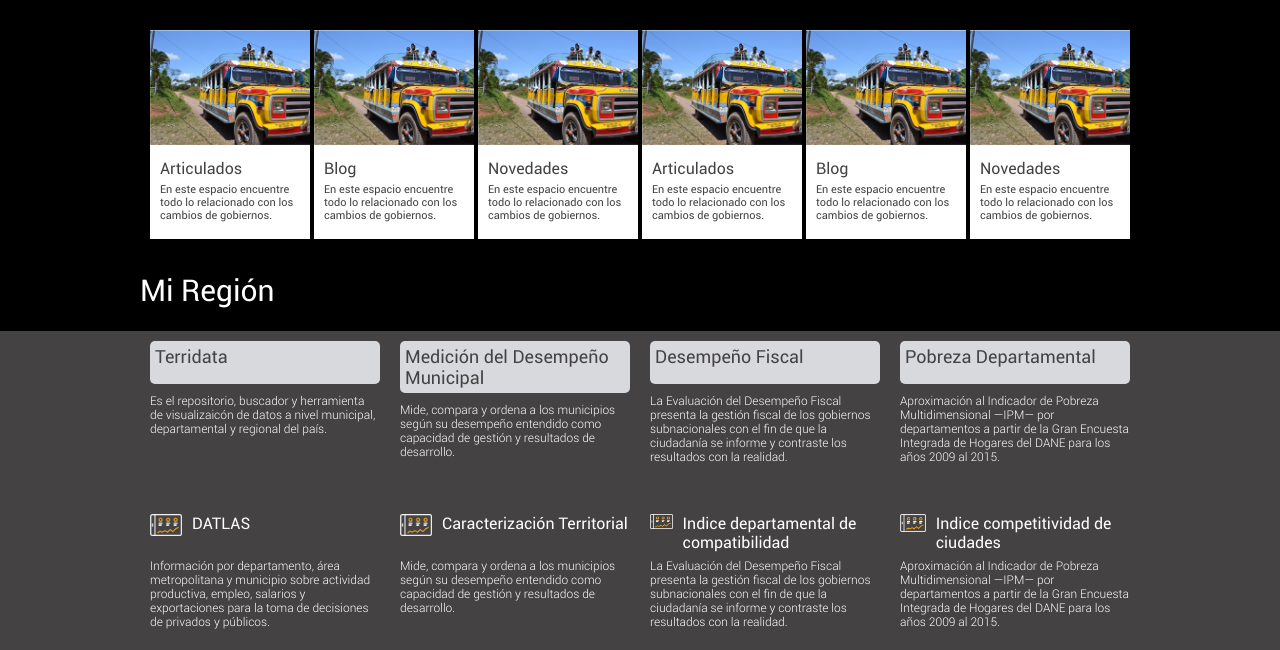
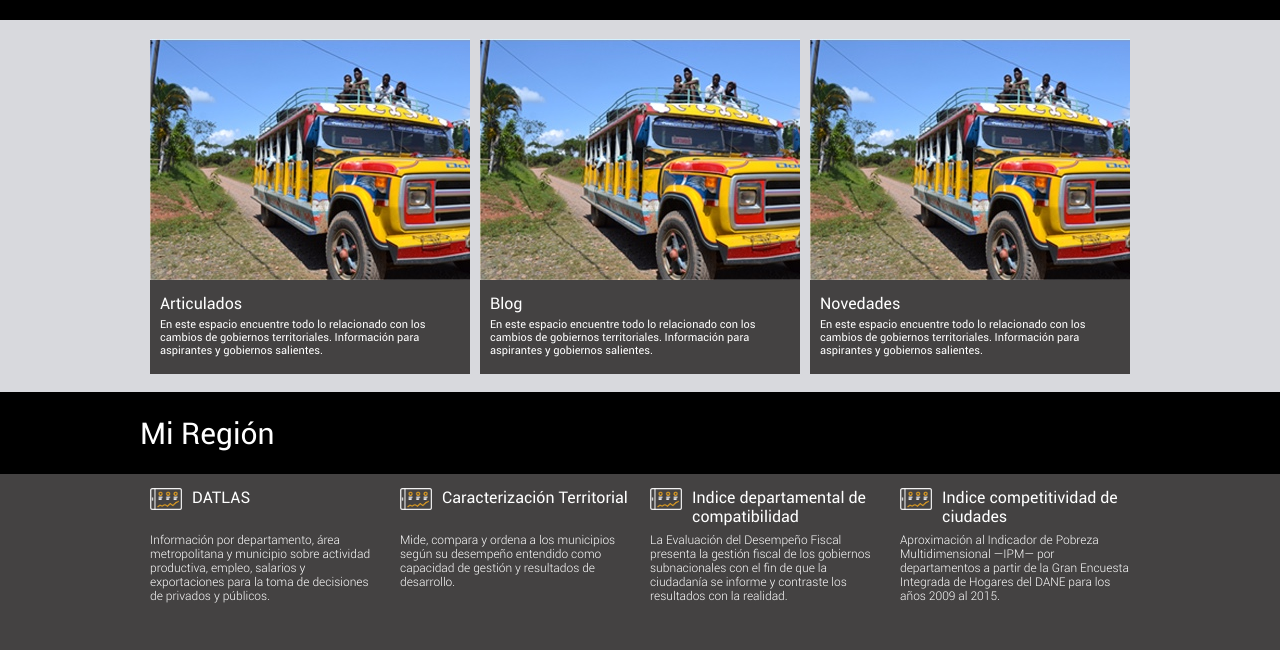
Before and after one commit to diegoguevara/2019_07, a website: page mejores_gobiernos.html in a window 1280 px wide. Shown: the part 643-1293 px from the top of the page. Drawn offline with Linux system fonts and the light colour scheme.

Commit message:
ajusta seccion recomendados

```diff
--- a/css/style.css
+++ b/css/style.css
@@ -432,6 +432,54 @@ video, .video{
     text-decoration: underline;
 }
 
+
+
+/* RECOMMENDED SECTION 3 cuadros*/
+
+.p-o-recommended-section-3 {
+    display: flex;
+    min-height: 372px;
+    background: #D8D9DD;
+}
+
+.p-o-recommended-section-3 > div {
+    justify-content: space-between;
+    padding: 10px;
+}
+
+.p-o-recommended-section-3 > div > a {
+    flex: 1 0 320px;
+    max-width: 320px;
+    display: flex;
+    flex-direction: column;
+    background: #444242;
+    overflow: hidden;
+    text-decoration: none;
+}
+
+.p-o-recommended-section-3 > div > a:hover > div > p:nth-child(1) {
+    text-decoration: underline;
+}
+
+.p-o-recommended-section-3 > div > a:nth-child(1) {
+    margin-right: 10px;
+}
+.p-o-recommended-section-3 > div > a:nth-child(2) {
+    margin-right: 10px;
+}
+
+.p-o-recommended-section-3 > div > a > div:nth-child(2) {
+    color: #fff;
+    padding: 10px;
+    min-height: 90px;
+}
+
+.p-o-recommended-section-3 > div > a > div > p:nth-child(2) {
+    font-size: 11px;
+    margin-top: 5px;
+}
+
+
 /* RECOMMENDED SECTION */
 
 .p-o-recommended-section-title {
@@ -554,6 +602,8 @@ video, .video{
 
 .p-o-region-section > div > div > div:nth-child(1) > div:nth-child(1) {
     width: 32px;
+    min-width: 32px;
+    max-width: 32px;
 }
 
 .p-o-region-section > div > div > div:nth-child(1) > div:nth-child(2) > a {
--- a/mejores_gobiernos.html
+++ b/mejores_gobiernos.html
@@ -104,8 +104,7 @@
                 </div>
             </div>
 
-
-            <div class="p-o-recommended-section">
+            <div class="p-o-recommended-section-3">
                 <div class="p-o-container">
                     <a href="#">
                         <div>
@@ -113,7 +112,7 @@
                         </div>
                         <div>
                             <p>Articulados</p>
-                            <p>En este  espacio encuentre todo lo relacionado con los cambios de gobiernos.</p>
+                            <p>En este  espacio encuentre todo lo relacionado con los cambios de gobiernos territoriales. Información para aspirantes y gobiernos salientes.</p>
                         </div>
                     </a>
 
@@ -123,7 +122,7 @@
                         </div>
                         <div>
                             <p>Blog</p>
-                            <p>En este  espacio encuentre todo lo relacionado con los cambios de gobiernos.</p>
+                            <p>En este  espacio encuentre todo lo relacionado con los cambios de gobiernos territoriales. Información para aspirantes y gobiernos salientes.</p>
                         </div>
                     </a>
 
@@ -133,42 +132,11 @@
                         </div>
                         <div>
                             <p>Novedades</p>
-                            <p>En este  espacio encuentre todo lo relacionado con los cambios de gobiernos.</p>
-                        </div>
-                    </a>
-
-                    <a href="#">
-                        <div>
-                            <img class="p-0-responsive" src="images/recommended_01.jpg" alt="">
-                        </div>
-                        <div>
-                            <p>Articulados</p>
-                            <p>En este  espacio encuentre todo lo relacionado con los cambios de gobiernos.</p>
-                        </div>
-                    </a>
-
-                    <a href="#">
-                        <div>
-                            <img class="p-0-responsive" src="images/recommended_01.jpg" alt="">
-                        </div>
-                        <div>
-                            <p>Blog</p>
-                            <p>En este  espacio encuentre todo lo relacionado con los cambios de gobiernos.</p>
-                        </div>
-                    </a>
-
-                    <a href="#">
-                        <div>
-                            <img class="p-0-responsive" src="images/recommended_01.jpg" alt="">
-                        </div>
-                        <div>
-                            <p>Novedades</p>
-                            <p>En este  espacio encuentre todo lo relacionado con los cambios de gobiernos.</p>
+                            <p>En este  espacio encuentre todo lo relacionado con los cambios de gobiernos territoriales. Información para aspirantes y gobiernos salientes.</p>
                         </div>
                     </a>
                 </div>
             </div>
-
 
             <div class="p-o-subtitle-section">
                 <div class="p-o-container">
@@ -180,20 +148,43 @@
             <div class="p-o-region-section">
                 <div class="p-o-container">
                     <div>
-                        <p><a href="">Terridata</a></p>
-                        <p>Es el repositorio, buscador y herramienta de visualizaicón de datos a nivel municipal, departamental y regional del país.</p>
+                        <div>
+                            <div><img class="p-o-responsive" src="images/report_icon_01.png" alt=""></div>
+                            <div><a href="">DATLAS</a></div>
+                        </div>
+                        <div>
+                            <p>Información por departamento, área metropolitana y municipio sobre actividad productiva, empleo, salarios y exportaciones para la toma de decisiones de privados y públicos.</p>
+                        </div>
                     </div>
+
                     <div>
-                        <p><a href="">Medición del Desempeño Municipal</a></p>
-                        <p>Mide, compara y ordena a los municipios según su desempeño entendido como capacidad de gestión y resultados de desarrollo.</p>
+                        <div>
+                            <div><img class="p-o-responsive" src="images/report_icon_01.png" alt=""></div>
+                            <div><a href="">Caracterización Territorial</a></div>
+                        </div>
+                        <div>
+                            <p>Mide, compara y ordena a los municipios según su desempeño entendido como capacidad de gestión y resultados de desarrollo.</p>
+                        </div>
                     </div>
+
                     <div>
-                        <p><a href="">Desempeño Fiscal</a></p>
-                        <p>La Evaluación del Desempeño Fiscal presenta la gestión fiscal de los gobiernos subnacionales con el fin de que la ciudadanía se informe y contraste los resultados con la realidad.</p>
+                        <div>
+                            <div><img class="p-o-responsive" src="images/report_icon_01.png" alt=""></div>
+                            <div><a href="">Indice departamental de compatibilidad</a></div>
+                        </div>
+                        <div>
+                            <p>La Evaluación del Desempeño Fiscal presenta la gestión fiscal de los gobiernos subnacionales con el fin de que la ciudadanía se informe y contraste los resultados con la realidad.</p>
+                        </div>
                     </div>
+
                     <div>
-                        <p><a href="">Pobreza Departamental</a></p>
-                        <p>Aproximación al Indicador de Pobreza Multidimensional —IPM— por departamentos a partir de la Gran Encuesta Integrada de Hogares del DANE para los años 2009 al 2015.</p>
+                        <div>
+                            <div><img class="p-o-responsive" src="images/report_icon_01.png" alt=""></div>
+                            <div><a href="">Indice competitividad de ciudades</a></div>
+                        </div>
+                        <div>
+                            <p>Aproximación al Indicador de Pobreza Multidimensional —IPM— por departamentos a partir de la Gran Encuesta Integrada de Hogares del DANE para los años 2009 al 2015.</p>
+                        </div>
                     </div>
 
                     <div>
```
